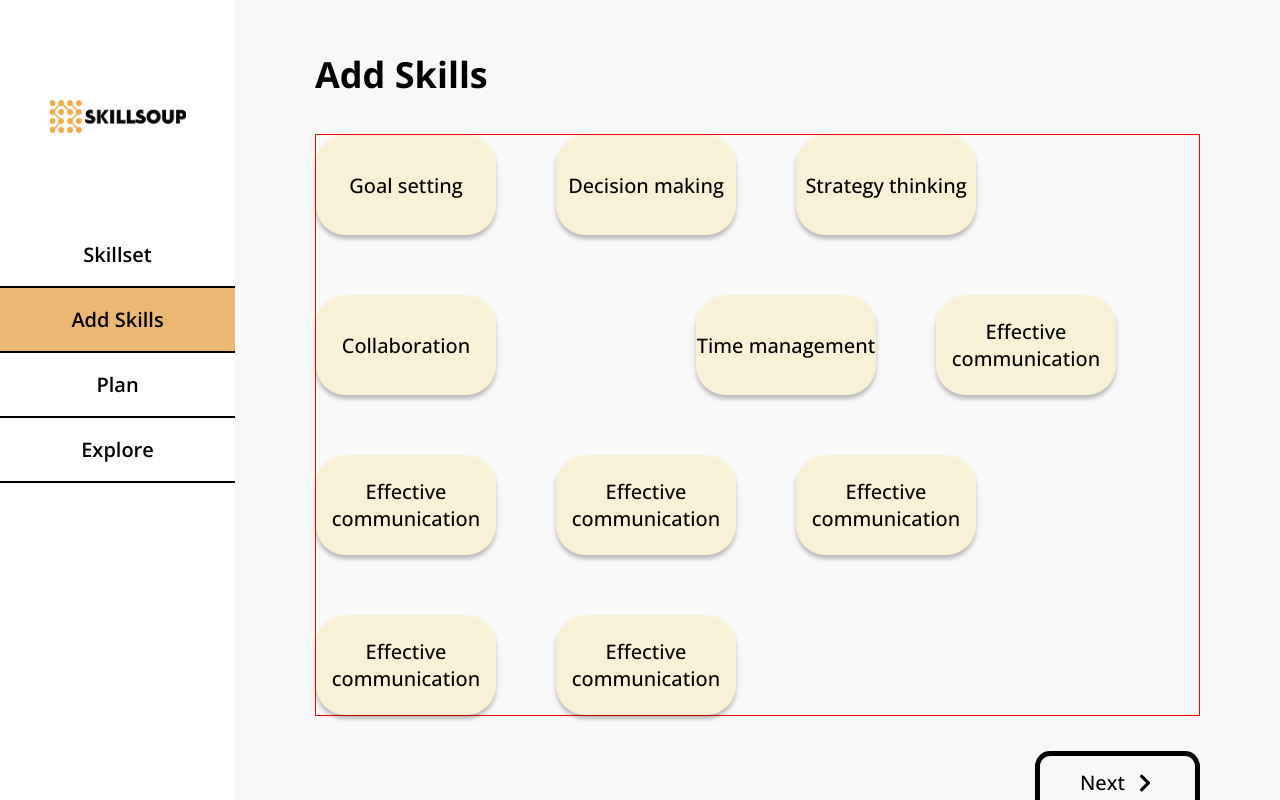
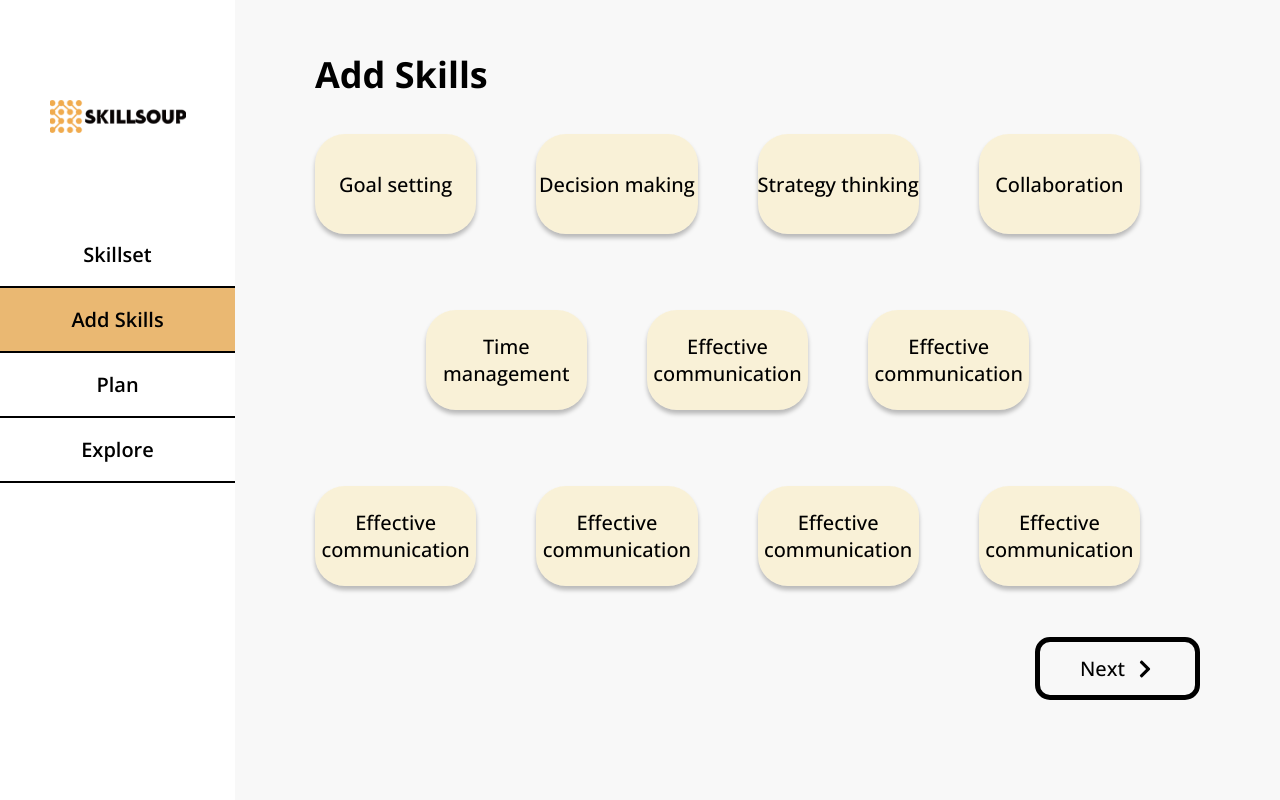
Before and after one commit to skillsoup/web-frontend, a React (Vite) app: page /profile/add-skills in a window 1280 px wide. Built offline with nearby package versions, Linux system fonts and the light colour scheme.

Commit message:
Update Add Skills Page

```diff
--- a/src/components/FormPage/FormPage.module.css
+++ b/src/components/FormPage/FormPage.module.css
@@ -2,9 +2,8 @@
   display: flex;
   flex-wrap: wrap;
   gap: 60px;
-  border: 1px red solid;
 }
 
 .spacer {
-  width: 80px;
+  width: calc(((100vw - 235px - 160px) / 4 - 60px) / 2 - 30px);
 }
--- a/src/components/FormPage/SkillItem.module.css
+++ b/src/components/FormPage/SkillItem.module.css
@@ -3,7 +3,7 @@
   font-family: var(--text-font-family);
   font-weight: var(--text-font-weight);
   font-size: var(--text-font-size);
-  width: 180px;
+  width: calc((100vw - 235px - 160px) / 4 - 60px);
   height: 100px;
   border-radius: 30px;
   box-shadow: 0px 4px 4px 0px rgba(0, 0, 0, 0.25);
```
